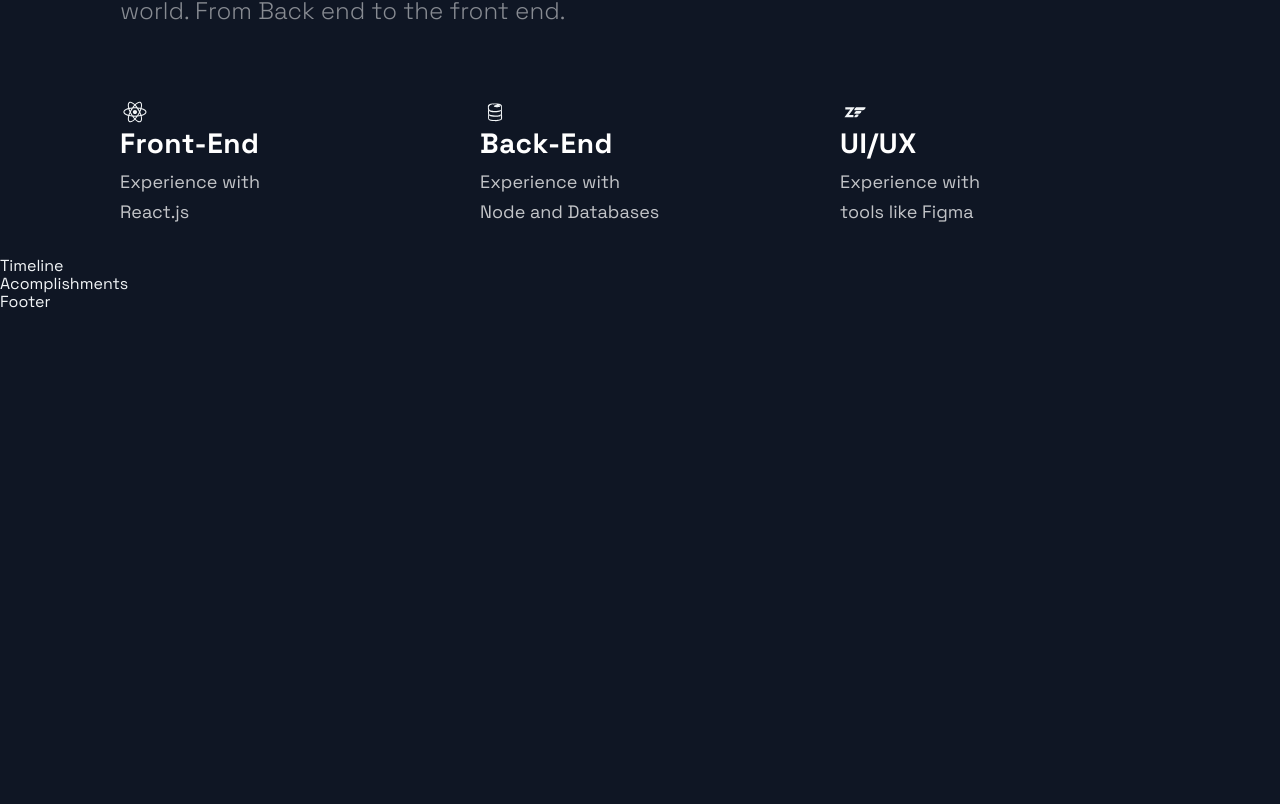
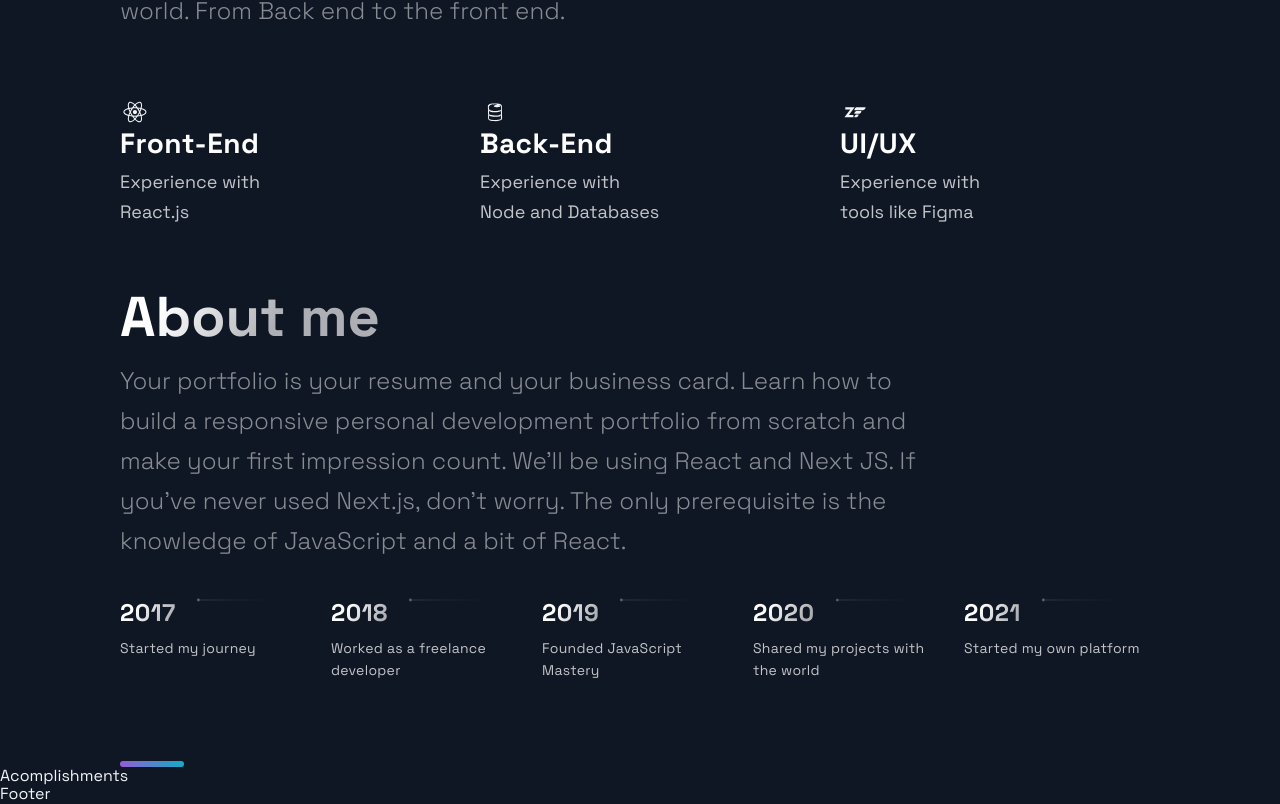
Before and after one commit to adi1506/portfolio_v2.0, a Next.js app: page / in a window 1280 px wide. Shown: the part 2590-3394 px from the top of the page. Before the commit the page ends 2902 px from the top, so only its background shows below. Built offline with nearby package versions, Linux system fonts and the light colour scheme.

Commit message:
TimeLine Section added

```diff
--- a/src/components/TimeLine/TimeLine.js
+++ b/src/components/TimeLine/TimeLine.js
@@ -7,45 +7,111 @@
 const TOTAL_CAROUSEL_COUNT = TimeLineData.length;
 
 const Timeline = () => {
-  // const [activeItem, setActiveItem] = useState(0);
-  // const carouselRef = useRef();
+  const [activeItem, setActiveItem] = useState(0);
+  const carouselRef = useRef();
 
-  // const scroll = (node, left) => {
-  //   return node.scrollTo({ left, behavior: 'smooth' });
-  // }
+  const scroll = (node, left) => {
+    return node.scrollTo({ left, behavior: 'smooth' });
+  }
 
-  // const handleClick = (e, i) => {
-  //   e.preventDefault();
+  const handleClick = (e, i) => {
+    e.preventDefault();
 
-  //   if (carouselRef.current) {
-  //     const scrollLeft = Math.floor(carouselRef.current.scrollWidth * 0.7 * (i / TimeLineData.length));
+    if (carouselRef.current) {
+      const scrollLeft = Math.floor(carouselRef.current.scrollWidth * 0.7 * (i / TimeLineData.length));
 
-  //     scroll(carouselRef.current, scrollLeft);
-  //   }
-  // }
+      scroll(carouselRef.current, scrollLeft);
+    }
+  }
 
-  // const handleScroll = () => {
-  //   if (carouselRef.current) {
-  //     const index = Math.round((carouselRef.current.scrollLeft / (carouselRef.current.scrollWidth * 0.7)) * TimeLineData.length);
+  const handleScroll = () => {
+    if (carouselRef.current) {
+      const index = Math.round((carouselRef.current.scrollLeft / (carouselRef.current.scrollWidth * 0.7)) * TimeLineData.length);
 
-  //     setActiveItem(index);
-  //   }
-  // }
+      setActiveItem(index);
+    }
+  }
 
-  // // snap back to beginning of scroll when window is resized
-  // // avoids a bug where content is covered up if coming from smaller screen
-  // useEffect(() => {
-  //   const handleResize = () => {
-  //     scroll(carouselRef.current, 0);
-  //   }
+  // snap back to beginning of scroll when window is resized
+  // avoids a bug where content is covered up if coming from smaller screen
+  useEffect(() => {
+    const handleResize = () => {
+      scroll(carouselRef.current, 0);
+    }
 
-  //   window.addEventListener('resize', handleResize);
-  // }, []);
+    window.addEventListener('resize', handleResize);
+  }, []);
 
   return (
-    <div>
-      Timeline
-    </div>
+    <Section id="about">
+      <SectionTitle>About me</SectionTitle>
+      <SectionText>
+      Your portfolio is your resume and your business card. Learn how to build a responsive personal development portfolio from scratch and make your first impression count. We'll be using React and Next JS. If you've never used Next.js, don't worry. The only prerequisite is the knowledge of JavaScript and a bit of React.
+
+      </SectionText>
+      <CarouselContainer ref={carouselRef} onScroll={handleScroll}>
+        <>
+          {TimeLineData.map((item, index) => (
+            <CarouselMobileScrollNode key={index} final = {index === TOTAL_CAROUSEL_COUNT - 1}>
+              <CarouselItem
+                index={index}
+                id={`carousel__item-${index}`}
+                active={activeItem}
+                onClick={(e) => handleClick(e,index)}>
+                <CarouselItemTitle>
+                  {item.year}
+                  <CarouselItemImg
+                    width="208"
+                    height="6"
+                    viewBox="0 0 208 6"
+                    fill="none"
+                    xmlns="http://www.w3.org/2000/svg">
+                    <path
+                      fillRule="evenodd"
+                      clipRule="evenodd"
+                      d="M2.5 5.5C3.88071 5.5 5 4.38071 5 3V3.5L208 3.50002V2.50002L5 2.5V3C5 1.61929 3.88071 0.5 2.5 0.5C1.11929 0.5 0 1.61929 0 3C0 4.38071 1.11929 5.5 2.5 5.5Z"
+                      fill="url(#paint0_linear)"
+                      fillOpacity="0.33"
+                    />
+                    <defs>
+                      <linearGradient
+                        id="paint0_linear"
+                        x1="-4.30412e-10"
+                        y1="0.5"
+                        x2="208"
+                        y2="0.500295"
+                        gradientUnits="userSpaceOnUse">
+                        <stop stopColor="white" />
+                        <stop
+                          offset="0.79478"
+                          stopColor="white"
+                          stopOpacity="0"
+                        />
+                      </linearGradient>
+                    </defs>
+                  </CarouselItemImg>
+                </CarouselItemTitle>
+                <CarouselItemText>{item.text}</CarouselItemText>
+              </CarouselItem>
+            </CarouselMobileScrollNode>
+          ))}
+        </>
+      </CarouselContainer>
+      <CarouselButtons>
+        {TimeLineData.map((item, index) => (
+          <CarouselButton
+            key={index}
+            index={index}
+            active={activeItem}
+            onClick={(e) => handleClick(e, index)}
+            type="button"
+          >
+            <CarouselButtonDot active={activeItem} />
+          </CarouselButton>
+        ))}
+      </CarouselButtons>
+      <SectionDivider/>
+    </Section>
   );
 };
 
```
